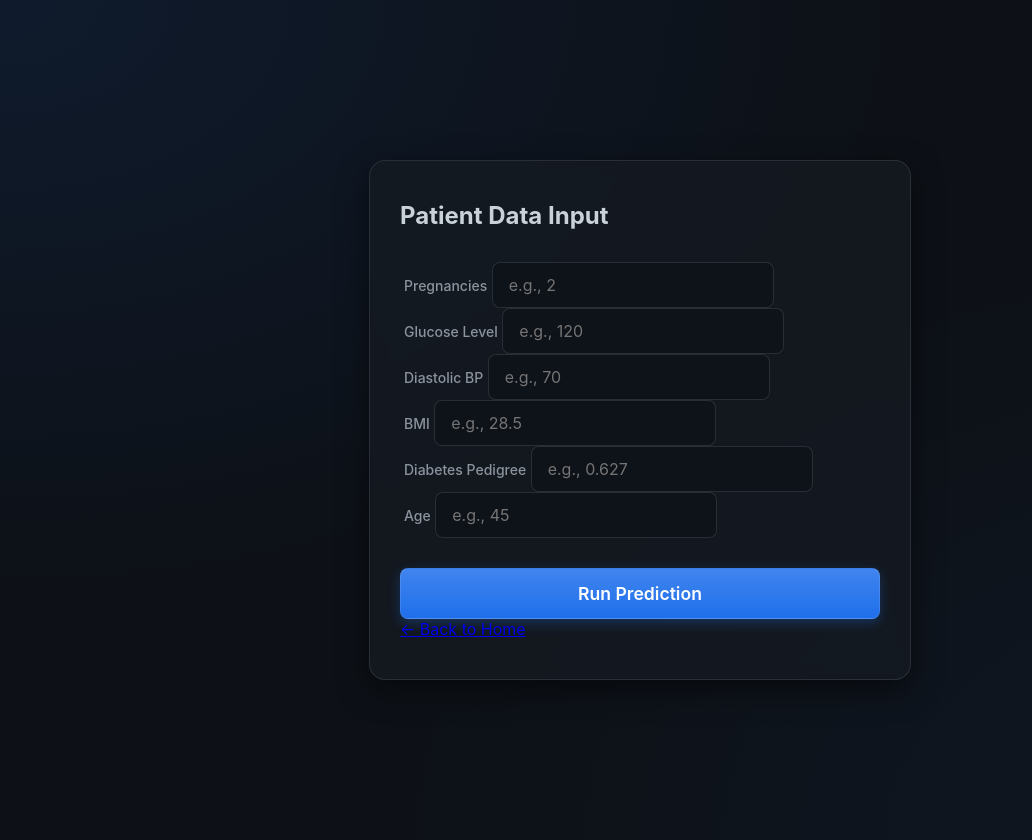
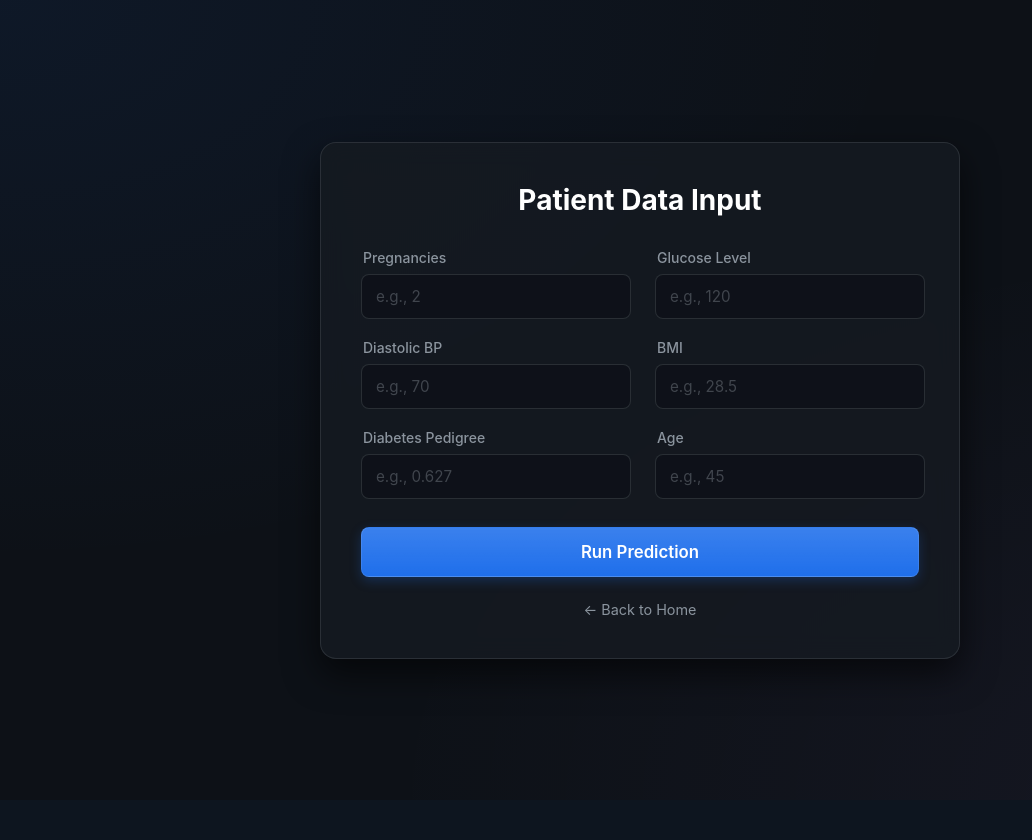
Before and after one commit to bhaskarkumar1667/diabetes_model, a Flask app: page /predict in a window 1280 px wide. Shown: the whole page, without its empty margins (0-1032 px from the left). After the commit the page ends 683 px from the top, so only its background shows below. Run offline with Flask 3, Linux system fonts and the light colour scheme; parts of the project's set-up code (start-up, migrations or seed data) failed here and were passed over.

Commit message:
Update style.css

```diff
--- a/static/style.css
+++ b/static/style.css
@@ -1,19 +1,22 @@
 
 :root {
   --bg-color: #0d1117;
-  --card-bg: rgba(22, 27, 34, 0.8);
+  --card-bg: rgba(22, 27, 34, 0.85);
   --border-color: rgba(48, 54, 61, 0.8);
   --text-main: #c9d1d9;
   --text-muted: #8b949e;
   --accent-glow: #58a6ff;
   --accent-hover: #1f6feb;
-  --input-focus: #1f6feb;
+
+
+  --status-safe: #238636;
+  --status-alert: #f85149;
 }
 
 * {
   margin: 0;
   padding: 0;
-  box-box: border-box;
+  box-sizing: border-box;
   font-family: -apple-system, BlinkMacSystemFont, 'Segoe UI', Roboto, Helvetica, Arial, sans-serif;
 }
 
@@ -21,111 +24,179 @@
 body {
   background-color: var(--bg-color);
   background-image:
-    radial-gradient(at 0% 0%, rgba(31, 111, 235, 0.1) 0px, transparent 50%),
-    radial-gradient(at 100% 100%, rgba(56, 139, 253, 0.05) 0px, transparent 50%);
+    radial-gradient(at 0% 0%, rgba(31, 111, 235, 0.08) 0px, transparent 50%),
+    radial-gradient(at 100% 100%, rgba(188, 140, 255, 0.05) 0px, transparent 50%);
   color: var(--text-main);
   min-height: 100vh;
   display: flex;
   justify-content: center;
   align-items: center;
-  padding: 20px;
+  padding: 24px;
 }
 
 
 .container {
   background: var(--card-bg);
-  backdrop-filter: blur(8px);
-  -webkit-backdrop-filter: blur(8px);
+  backdrop-filter: blur(12px);
+  -webkit-backdrop-filter: blur(12px);
   border: 1px solid var(--border-color);
-  padding: 40px 30px;
+  padding: 40px;
   border-radius: 16px;
   width: 100%;
-  max-width: 480px;
-  box-shadow: 0 10px 30px rgba(0, 0, 0, 0.5);
-  transition: transform 0.3s ease;
+  max-width: 640px;
+  box-shadow: 0 15px 35px rgba(0, 0, 0, 0.6);
+  transition: border-color 0.3s ease, box-shadow 0.3s ease;
 }
 
 .container:hover {
-  border-color: rgba(88, 166, 255, 0.4);
-  box-shadow: 0 10px 35px rgba(88, 166, 255, 0.1);
+  border-color: rgba(88, 166, 255, 0.3);
+  box-shadow: 0 15px 40px rgba(88, 166, 255, 0.08);
 }
 
 
-h1 {
-  font-size: 2rem;
-  font-weight: 700;
+.hero {
   text-align: center;
-  margin-bottom: 30px;
+}
+
+.hero h1 {
+  font-size: 2.25rem;
+  font-weight: 800;
+  margin-bottom: 16px;
   background: linear-gradient(45deg, #58a6ff, #bc8cff);
   -webkit-background-clip: text;
   -webkit-text-fill-color: transparent;
   letter-spacing: -0.5px;
 }
 
+.hero h2 {
+  font-size: 1.75rem;
+  font-weight: 700;
+  color: #ffffff;
+}
 
-form {
+.hero p {
+  color: var(--text-muted);
+  font-size: 1.05rem;
+  line-height: 1.6;
+  margin-bottom: 32px;
+}
+
+
+.form-grid {
+  display: grid;
+  grid-template-columns: repeat(2, 1fr);
+  gap: 20px 24px;
+  margin-bottom: 28px;
+}
+
+@media (max-width: 520px) {
+  .form-grid {
+    grid-template-columns: 1fr;
+  }
+}
+
+.form-group {
   display: flex;
   flex-direction: column;
-  gap: 20px;
+  gap: 8px;
 }
 
-label {
+.form-group label {
   font-size: 0.875rem;
   font-weight: 500;
   color: var(--text-muted);
-  margin-bottom: -12px;
-  padding-left: 4px;
+  padding-left: 2px;
   transition: color 0.2s ease;
 }
 
-input {
+.form-group input {
   background-color: rgba(13, 17, 23, 0.7);
   border: 1px solid var(--border-color);
   border-radius: 8px;
-  padding: 12px 16px;
-  font-size: 1rem;
+  padding: 12px 14px;
+  font-size: 0.95rem;
   color: #ffffff;
   outline: none;
   transition: all 0.2s ease;
 }
 
-input:focus {
-  border-color: var(--input-focus);
-  box-shadow: 0 0 0 3px rgba(31, 111, 235, 0.3);
+.form-group input::placeholder {
+  color: rgba(139, 148, 158, 0.4);
+}
+
+.form-group input:focus {
+  border-color: var(--accent-glow);
+  box-shadow: 0 0 0 3px rgba(31, 111, 235, 0.25);
   background-color: rgba(13, 17, 23, 0.9);
 }
 
-form:focus-within label {
-
-}
-
-
-input:focus + label,
-label:has(+ input:focus) {
+.form-group:focus-within label {
   color: var(--accent-glow);
 }
 
 
-button {
-  margin-top: 10px;
+.btn {
+  display: block;
+  width: 100%;
+  text-align: center;
+  text-decoration: none;
   background-color: var(--accent-hover);
-  background-image: linear-gradient(180deg, rgba(255,255,255,0.15), rgba(255,255,255,0));
-  border: 1px solid rgba(240,246,252,0.1);
+  background-image: linear-gradient(180deg, rgba(255, 255, 255, 0.12), rgba(255, 255, 255, 0));
+  border: 1px solid rgba(240, 246, 252, 0.1);
   border-radius: 8px;
   color: #ffffff;
   padding: 14px;
-  font-size: 1.1rem;
+  font-size: 1.05rem;
   font-weight: 600;
   cursor: pointer;
-  transition: background-color 0.2s, transform 0.1s, box-shadow 0.2s;
-  box-shadow: 0 4px 12px rgba(31, 111, 235, 0.3);
+  transition: all 0.2s ease;
+  box-shadow: 0 4px 12px rgba(31, 111, 235, 0.25);
 }
 
-button:hover {
-    background-color: #238636;
+.btn:hover {
+  background-color: #1f6feb;
   box-shadow: 0 4px 20px rgba(56, 139, 253, 0.4);
 }
 
-button:active {
+.btn:active {
   transform: scale(0.98);
 }
+
+.back-link {
+  display: block;
+  text-align: center;
+  margin-top: 24px;
+  color: var(--text-muted);
+  text-decoration: none;
+  font-size: 0.9rem;
+  transition: color 0.2s ease;
+}
+
+.back-link:hover {
+  color: var(--accent-glow);
+}
+
+
+.result {
+  margin-top: 28px;
+  padding: 18px;
+  border-radius: 8px;
+  background-color: rgba(13, 17, 23, 0.6);
+  border: 1px dashed var(--border-color);
+  font-size: 1.25rem;
+  font-weight: 600;
+  text-align: center;
+  transition: all 0.3s ease;
+}
+
+.result.safe {
+  color: var(--status-safe);
+  border-color: rgba(35, 134, 54, 0.4);
+  text-shadow: 0 0 15px rgba(35, 134, 54, 0.25);
+}
+
+.result.alert {
+  color: var(--status-alert);
+  border-color: rgba(248, 81, 73, 0.4);
+  text-shadow: 0 0 15px rgba(248, 81, 73, 0.25);
+}
```
